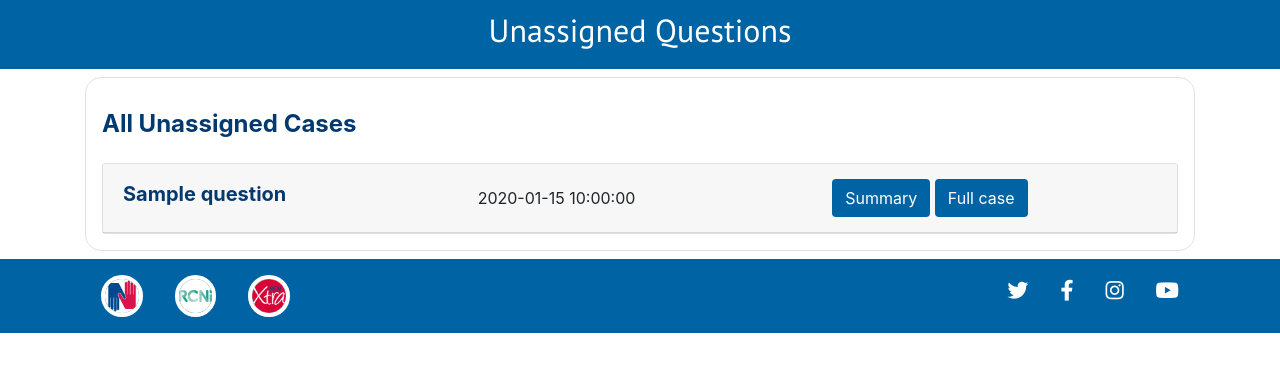
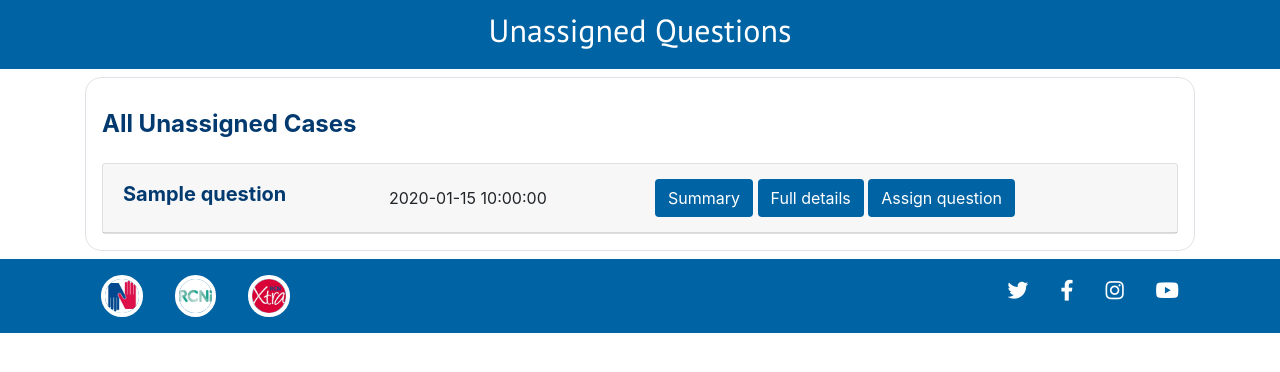
Before and after one commit to H4RP3RK/milestone3_rcn, a Flask app: page /unassigned_questions in a window 1280 px wide. Shown: the part 146-518 px from the top of the page. Run offline with Flask 2, Linux system fonts and the light colour scheme; a database or web service that is not in the repository returns one stand-in record (values such as "Sample title"); some libraries are stand-ins or nearby versions.

Commit message:
unassigned_questions - added assign btn

```diff
--- a/templates/member_home.html
+++ b/templates/member_home.html
@@ -79,7 +79,7 @@
                                         <button class="btn blue-btn btn-link accordian-btn collapsed" data-toggle="collapse" data-target="#collapse{{question._id}}" aria-expanded="false" aria-controls="collapse{{question._id}}">
                                         Summary
                                         </button>
-                                        <a class="blue-btn btn accordian-btn" href="{{ url_for('question_details', question_id=question._id) }}">Full case</a>
+                                        <a class="blue-btn btn accordian-btn" href="{{ url_for('question_details', question_id=question._id) }}">Full details</a>
                                     </div>
                                 </div>
                             </div>
--- a/templates/unassigned_questions.html
+++ b/templates/unassigned_questions.html
@@ -10,17 +10,18 @@
                     <div class="card">
                         <div class="card-header" id="heading{{question._id}}">
                             <div class="mb-0 row align-items-center">
-                                <div class="col-sm-4">
+                                <div class="col-sm-3">
                                     <h5 class="font-heavy font-blue">{{question.question_type}}</h5>
                                 </div>
-                                <div class="col-sm-4">
+                                <div class="col-sm-3">
                                     <span>{{question.start_date}}</span>
                                 </div>
-                                <div class="col-sm-4">
+                                <div class="col-sm-6">
                                     <button class="btn blue-btn btn-link accordian-btn collapsed" data-toggle="collapse" data-target="#collapse{{question._id}}" aria-expanded="false" aria-controls="collapse{{question._id}}">
                                     Summary
                                     </button>
-                                    <a class="blue-btn btn accordian-btn" href="{{ url_for('question_details', question_id=question._id) }}">Full case</a>
+                                    <a class="blue-btn btn accordian-btn" href="#">Full details</a>
+                                    <a class="blue-btn btn accordian-btn" href="#">Assign question</a>
                                 </div>
                             </div>
                         </div>
@@ -34,7 +35,7 @@
                 </div>
             {% else %}
                 <div class="col">
-                    <p>There are no unassigned cases.</p>
+                    <p>There are no unassigned questions. Work's over, you can go home :)</p>
                 </div>
             {% endif %}
             </div>
```
